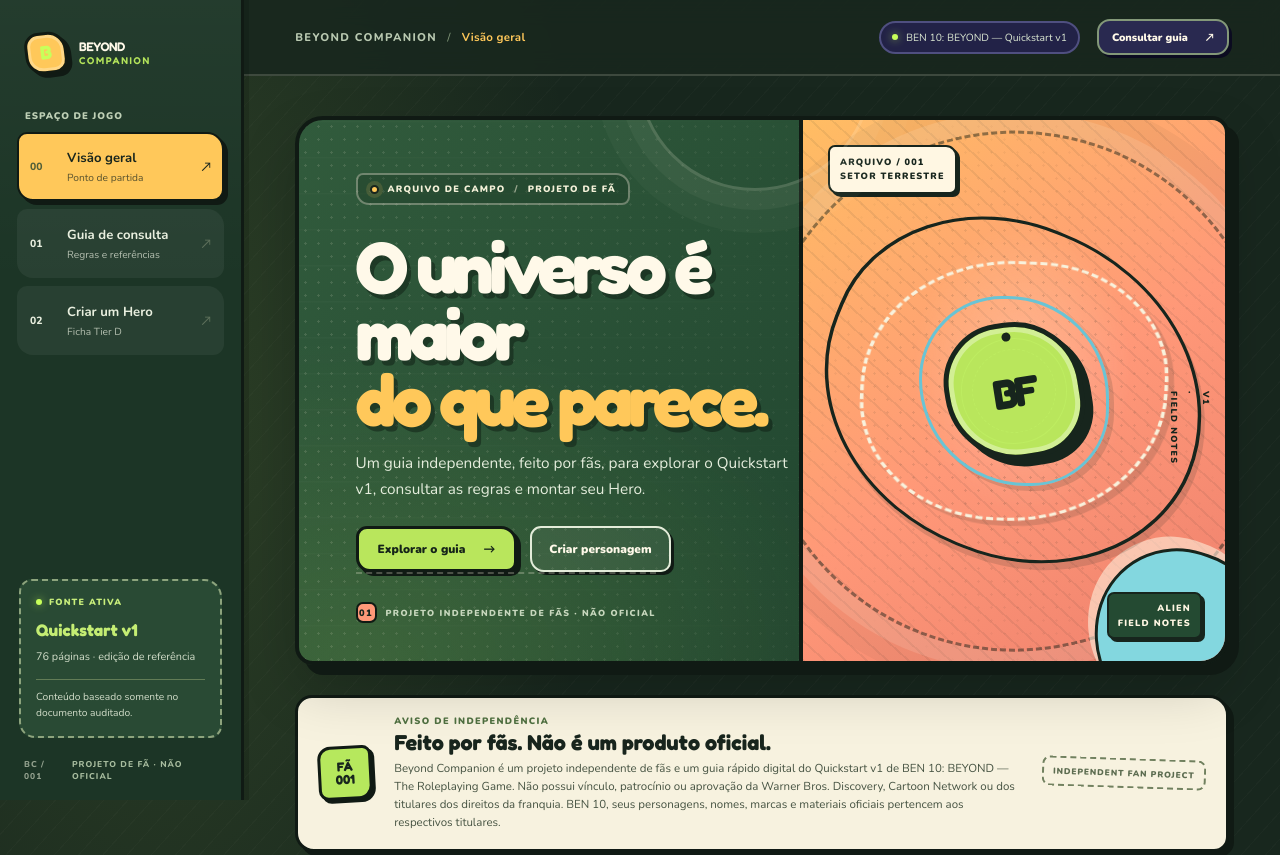
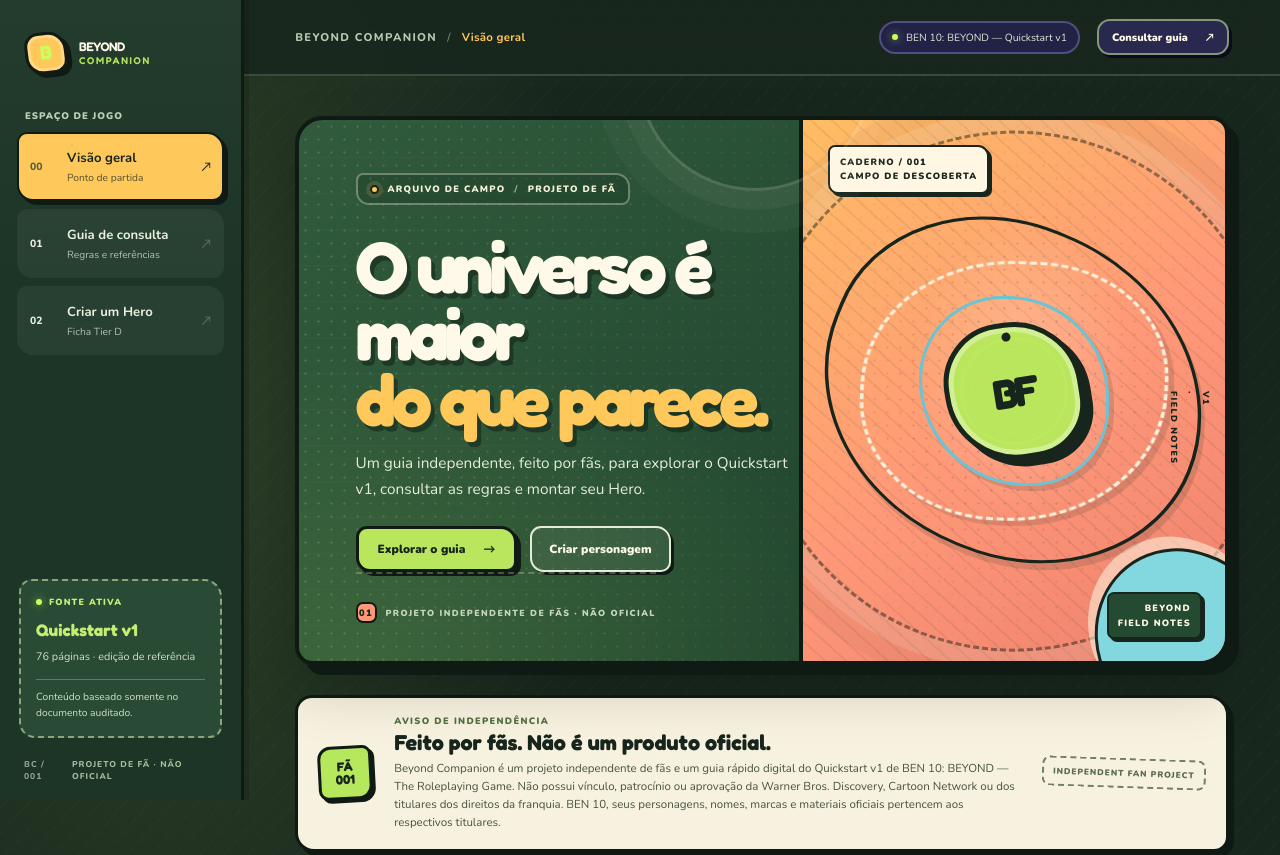
Before and after one commit to ZaraTakion/beyond-companion, a React (Vite) app: page / in a window 1280 px wide. Shown: the top 855 px of the page. Built offline with nearby package versions, Linux system fonts and the light colour scheme.

Commit message:
design: refine home field journal labels

```diff
--- a/src/App.tsx
+++ b/src/App.tsx
@@ -102,9 +102,9 @@ export default function App() {
                   <div className="visual-core"><span>BF</span><i /></div>
                   <div className="visual-crosshair crosshair-top" />
                   <div className="visual-crosshair crosshair-bottom" />
-                  <div className="visual-code">ARQUIVO / 001<br />SETOR TERRESTRE</div>
+                  <div className="visual-code">CADERNO / 001<br />CAMPO DE DESCOBERTA</div>
                   <div className="visual-number">10</div>
-                  <div className="visual-caption">ALIEN<br />FIELD NOTES</div>
+                  <div className="visual-caption">BEYOND<br />FIELD NOTES</div>
                 </div>
                 <div className="hero-side-index"><span>V1</span><span>·</span><span>FIELD NOTES</span></div>
               </section>
```
